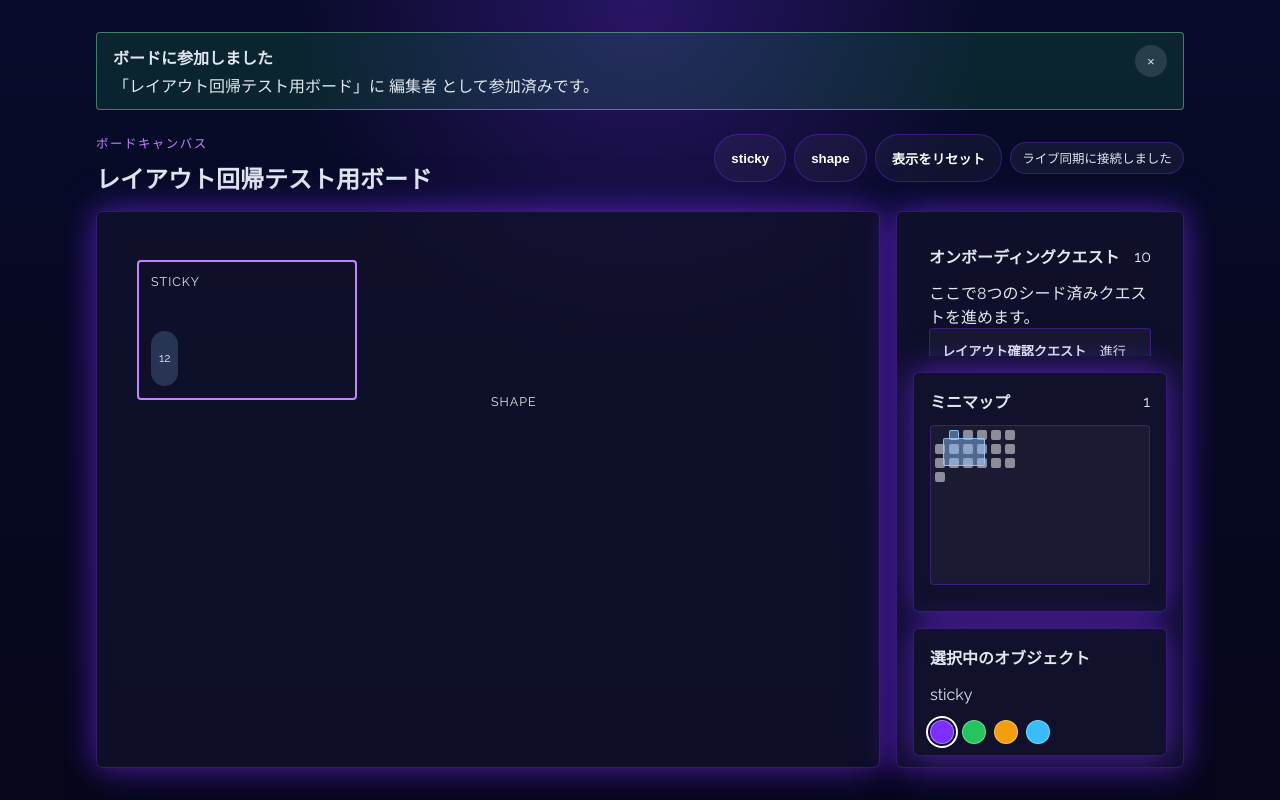
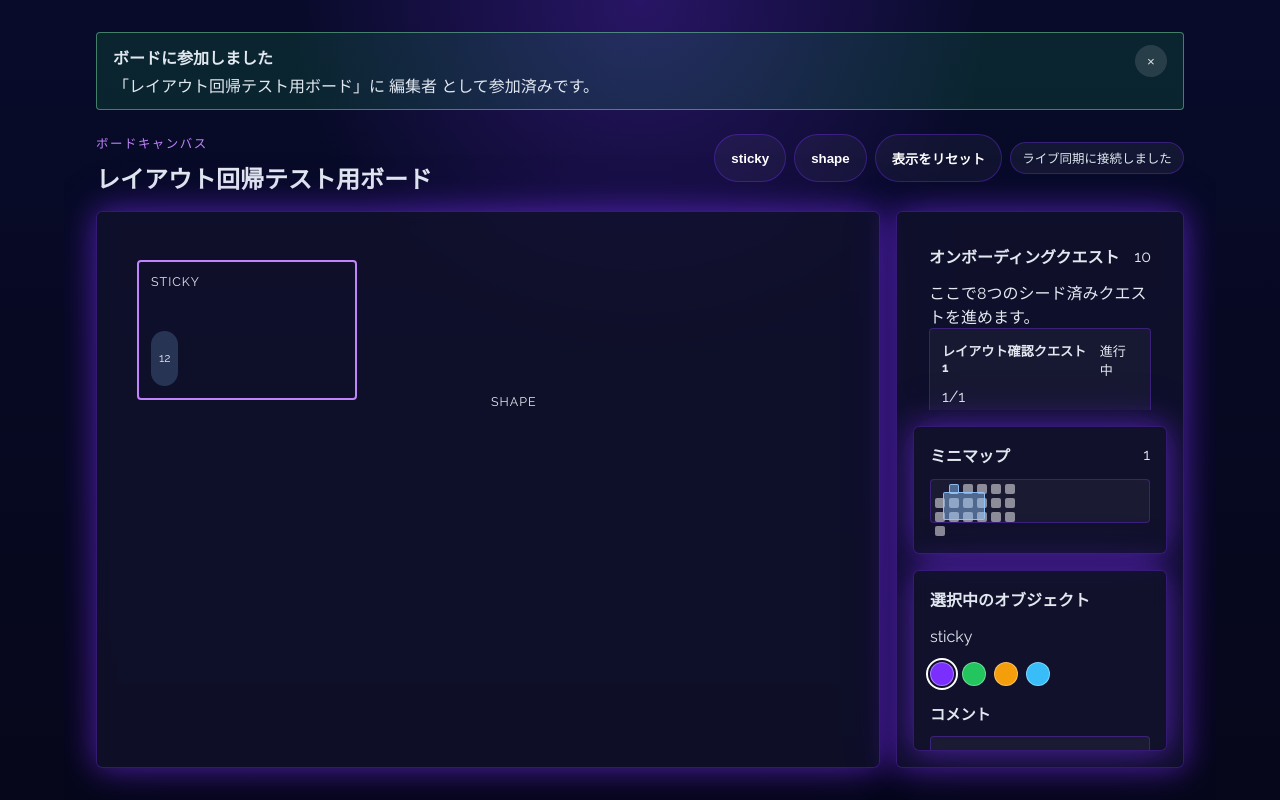
Before and after one commit to rictaworks/questboard, a Next.js app: page /board-layout-fixture in a window 1280 px wide. Built offline with nearby package versions, Linux system fonts and the light colour scheme.

Commit message:
Lower sidebar minimap scroll threshold
Co-authored-by: rictaworks <279771208+rictaworks@users.noreply.github.com>

```diff
--- a/src/app/globals.css
+++ b/src/app/globals.css
@@ -513,13 +513,6 @@ a {
   overflow: auto;
 }
 
-/* ミニマップは俯瞰が目的で、内部スクロールが出ると役目を果たさない。
-   盤面（.board-minimap-surface の 10rem）にヘッダと padding を足した高さを
-   共通の下限では賄えないため、ここだけ下限を上げる。 */
-.board-minimap {
-  min-height: 15rem;
-}
-
 .board-minimap-header {
   display: flex;
   justify-content: space-between;
@@ -579,7 +572,7 @@ a {
 .board-minimap-surface {
   position: relative;
   width: 100%;
-  min-height: 10rem;
+  aspect-ratio: 5 / 1;
   padding: 0;
   border: var(--border-width) solid var(--border-default);
   border-radius: var(--radius-md);
@@ -677,6 +670,14 @@ a {
 .board-color-swatch.is-active {
   outline: 2px solid white;
   outline-offset: 2px;
+}
+
+@media (max-height: 700px) {
+  .board-minimap,
+  .board-details,
+  .board-quest-panel {
+    min-height: 5.5rem;
+  }
 }
 
 .board-toasts {
```
Also changed, not shown: 2 other files (tests, documents, lock files or other folders).
